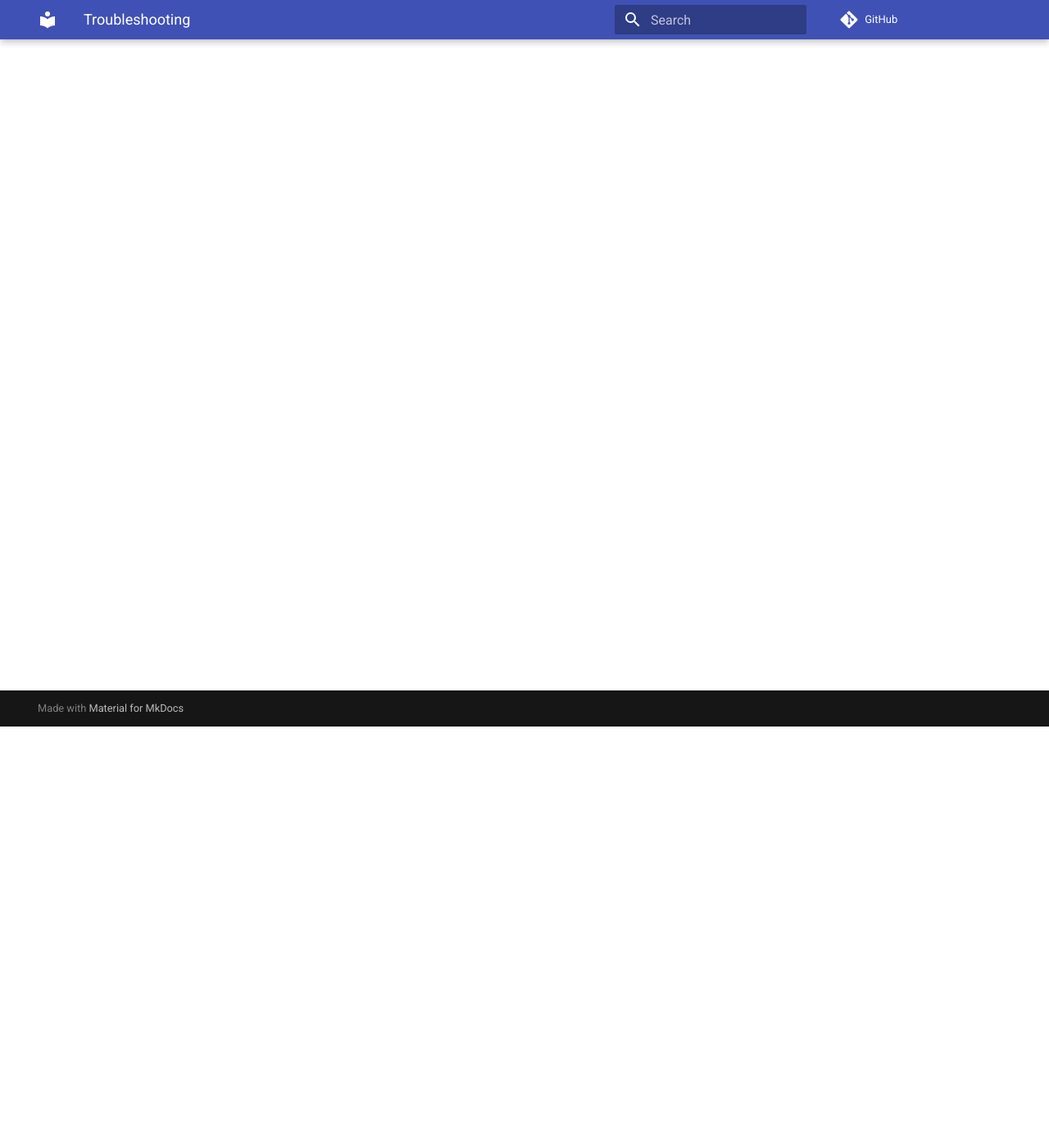
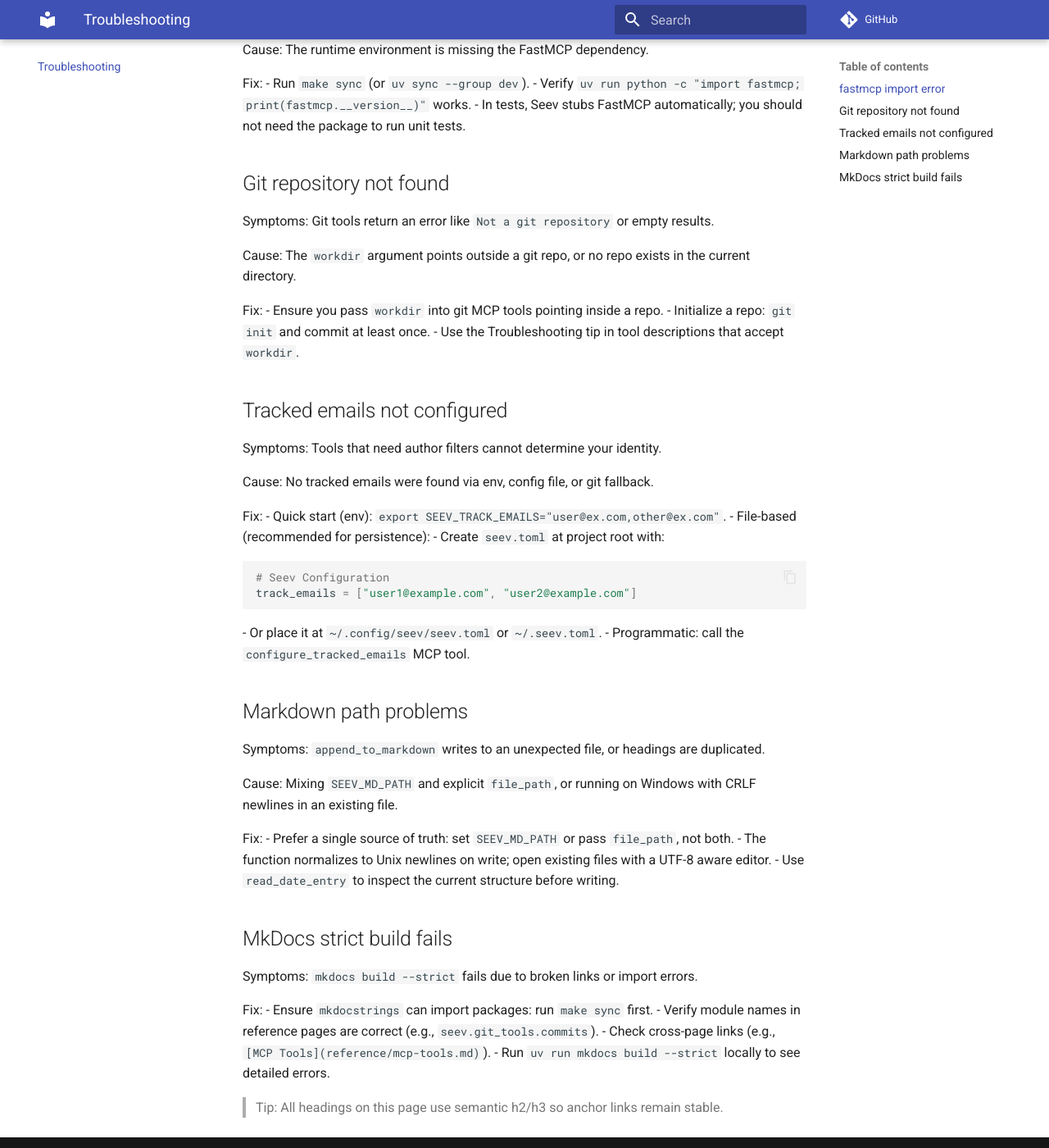
Before and after one commit to bcosynot/glin, an MkDocs documentation site: the page built from docs/troubleshooting.md, in a window 1280 px wide and 1400 px high, scrolled down 514 px. Shown: the whole window at 82% size. Built offline with MkDocs 1.6.1 and Material for MkDocs 9.7.7, drawn with Linux system fonts in a browser that asks for light colours; comment, search, counter and statistics services are not loaded; some of the changed text lies outside the part shown.

Commit message:
docs: complete Phase 4 docs with mkdocs and fix build errors  The documentation was fully implemented with detailed MCP Tools and Prompts references, expanded Troubleshooting, Privacy & Data, and Contributing pages. Mkdocs configuration was updated to include all new pages and mkdocstrings for key modules. The strict build passed after code adjustments to avoid import side effects, and formatting/linting was performed with minor unresolved linter issues.

````diff
--- a/docs/troubleshooting.md
+++ b/docs/troubleshooting.md
@@ -1,3 +1,71 @@
-# Troubleshooting
+# Troubleshooting & FAQ
 
-Having issues? This page will collect common problems and solutions for Seev. More content to come.
+Use the links below to jump to specific issues.
+
+- [fastmcp import error](#fastmcp-import-error)
+- [Git repository not found](#git-repository-not-found)
+- [Tracked emails not configured](#tracked-emails-not-configured)
+- [Markdown path problems](#markdown-path-problems)
+- [MkDocs strict build fails](#mkdocs-strict-build-fails)
+
+## fastmcp import error
+
+Symptoms: `ModuleNotFoundError: No module named 'fastmcp'` when running the server.
+
+Cause: The runtime environment is missing the FastMCP dependency.
+
+Fix:
+- Run `make sync` (or `uv sync --group dev`).
+- Verify `uv run python -c "import fastmcp; print(fastmcp.__version__)"` works.
+- In tests, Seev stubs FastMCP automatically; you should not need the package to run unit tests.
+
+## Git repository not found
+
+Symptoms: Git tools return an error like `Not a git repository` or empty results.
+
+Cause: The `workdir` argument points outside a git repo, or no repo exists in the current directory.
+
+Fix:
+- Ensure you pass `workdir` into git MCP tools pointing inside a repo.
+- Initialize a repo: `git init` and commit at least once.
+- Use the Troubleshooting tip in tool descriptions that accept `workdir`.
+
+## Tracked emails not configured
+
+Symptoms: Tools that need author filters cannot determine your identity.
+
+Cause: No tracked emails were found via env, config file, or git fallback.
+
+Fix:
+- Quick start (env): `export SEEV_TRACK_EMAILS="user@ex.com,other@ex.com"`.
+- File-based (recommended for persistence):
+  - Create `seev.toml` at project root with:
+    ```toml
+    # Seev Configuration
+    track_emails = ["user1@example.com", "user2@example.com"]
+    ```
+  - Or place it at `~/.config/seev/seev.toml` or `~/.seev.toml`.
+- Programmatic: call the `configure_tracked_emails` MCP tool.
+
+## Markdown path problems
+
+Symptoms: `append_to_markdown` writes to an unexpected file, or headings are duplicated.
+
+Cause: Mixing `SEEV_MD_PATH` and explicit `file_path`, or running on Windows with CRLF newlines in an existing file.
+
+Fix:
+- Prefer a single source of truth: set `SEEV_MD_PATH` or pass `file_path`, not both.
+- The function normalizes to Unix newlines on write; open existing files with a UTF-8 aware editor.
+- Use `read_date_entry` to inspect the current structure before writing.
+
+## MkDocs strict build fails
+
+Symptoms: `mkdocs build --strict` fails due to broken links or import errors.
+
+Fix:
+- Ensure `mkdocstrings` can import packages: run `make sync` first.
+- Verify module names in reference pages are correct (e.g., `seev.git_tools.commits`).
+- Check cross-page links (e.g., `[MCP Tools](reference/mcp-tools.md)`).
+- Run `uv run mkdocs build --strict` locally to see detailed errors.
+
+> Tip: All headings on this page use semantic h2/h3 so anchor links remain stable.
--- a/mkdocs.yml
+++ b/mkdocs.yml
@@ -33,5 +33,9 @@ nav:
       - Guides Home: guides/index.md
   - Reference:
       - Reference Home: reference/index.md
+      - MCP Tools: reference/mcp-tools.md
+      - Prompts: reference/prompts.md
   - Troubleshooting: troubleshooting.md
+  - Privacy & Data: privacy-and-data.md
+  - Contributing: contributing.md
   - Changelog: changelog.md
````
Also changed, not shown: docs/changelog.md (+8 -1 lines), docs/contributing.md (added, +56 -0 lines), docs/privacy-and-data.md (added, +51 -0 lines), docs/reference/index.md (+51 -1 lines), docs/reference/mcp-tools.md (added, +167 -0 lines), docs/reference/prompts.md (added, +36 -0 lines), seev/__init__.py (+16 -1 lines), 2 other files.
